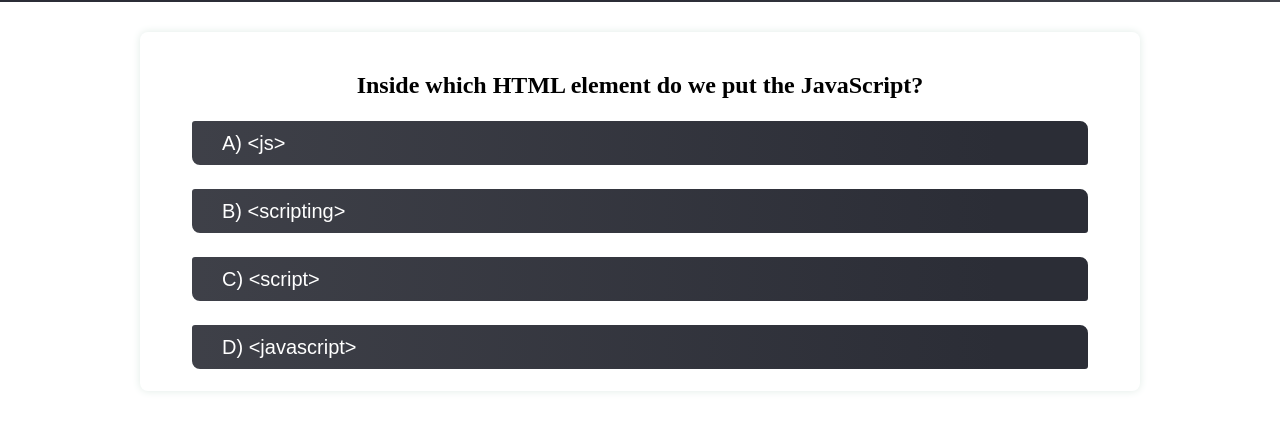
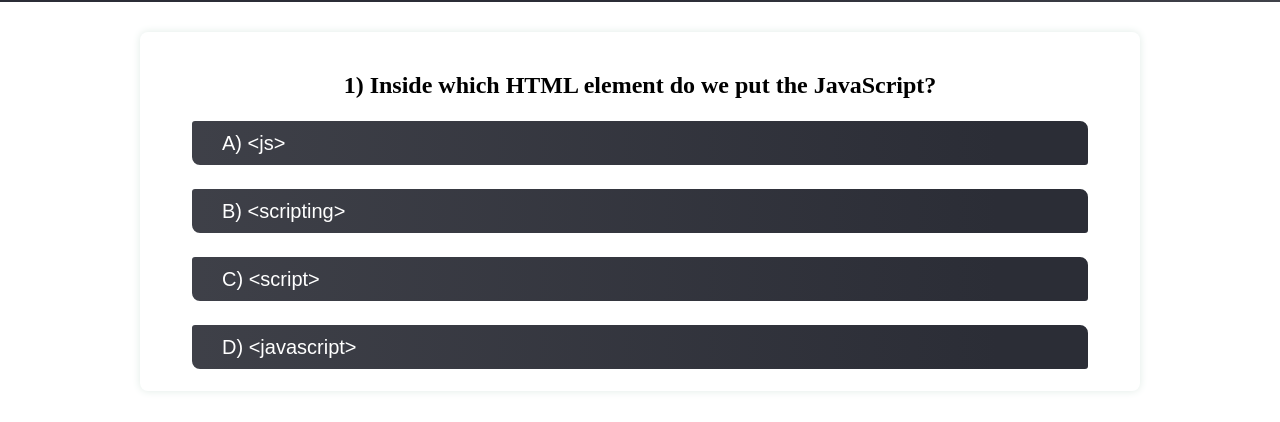
Before and after one commit to jeffgrasso42/code-quiz, a plain HTML site: page index.html in a window 1280 px wide. Both pictures are taken after a click on the button "Start". Shown: the part 48-470 px from the top of the page. Drawn offline with Linux system fonts and the light colour scheme.

Commit message:
refactored buildQuestion function, added hideElement() and displayElement()

```diff
--- a/assets/js/questions.js
+++ b/assets/js/questions.js
@@ -1,13 +1,32 @@
 var questions = [
   {
-    text: "Inside which HTML element do we put the JavaScript?",
-    choices: ["A) &lt;js&gt;", "B) &lt;scripting&gt;", "C) &lt;script&gt;", "D) &lt;javascript&gt;"],
-    correct: "C) <script>"
+    text: "1) Inside which HTML element do we put the JavaScript?",
+    choices: [
+      'A) &lt;js&gt;',
+      'B) &lt;scripting&gt;',
+      'C) &lt;script&gt;',
+      'D) &lt;javascript&gt;'
+    ],
+    correct: 'C) <script>'
   },
   {
-    text: "question 2",
-    choices: ["a", "b", "c", "d"],
-    correct: "b"
+    text: 'What is the correct syntax for referromg tp an external script called "script.js"',
+    choices: [
+      'A) &ltscript src="script.js"&gt;',
+      'B) &ltscript name="script.js"&gt;',
+      'C) &ltscript href="script.js"&gt;',
+      'C) &ltscript href="script.js"&gt;'],
+    correct: 'A) &ltscript src="script.js"&gt;'
+  },
+  {
+    text: "3) What is the correct JavaScript syntax to change the content of the HTML element below?",
+    choices: [
+      'A) document.getElement("p").innerHTML = "Hello World!;"',
+      'B) #demo.innerHTML = "Hello World!";',
+      'C) document.getElementById("demo").innerHTML = "Hello World!";',
+      'D) document.getElementByName("p").innerHTML = "Hello World!";'
+    ],
+    correct: 'B) #demo.innerHTML = "Hello World!";'
   },
   {
     text: "question 3",
--- a/assets/js/script.js
+++ b/assets/js/script.js
@@ -1,42 +1,74 @@
-//click start button ask first question
-//select start button
+/*
+Dependencies
+  questions.js
+*/
+
+// Variable Declarations
+
 var timerBoxEl = document.querySelector(".timer-box");
 var timerEl = document.getElementById("timer");
 var buttonEl = document.getElementById("start-button");
 var quizSectionEl = document.querySelector(".quiz");
-var choices = ["A", "B", "C", "D"];
+var buttonBoxEl = document.querySelector('.button-box');
 var qIndex = 0;
 var choiceAEl, choiceBEl, choiceCEl, choiceDEl;
 var buttonBox = document.querySelector(".button-box");
 var secondsLeft = 61;
 
-function startGame() {
-  document.querySelector(".start").classList.add("hide");
-  quizSectionEl.classList.remove("hide");
+// begins multiple choice quiz
+function startQuiz() {
+  hideElement(document.querySelector(".start"));
+  displayElement(quizSectionEl);
   buildQuestion(qIndex);
   startTimer();
 }
 
+/**
+ * Adds class with 'display: none;' to e.
+ *
+ * @param {element} e the element to hide.
+ */
+function hideElement(e) {
+  e.classList.add("hide");
+}
+
+/**
+ * Removes class with 'display: none;' from e.
+ *
+ * @param {element} e the element to display.
+ */
+function displayElement(e) {
+  e.classList.remove("hide");
+}
+
+/**
+ * Builds multiple choice question from object at qIndex in the
+ * questions array.
+ *
+ * @param {number} qIndex The index of the current a question object.
+ */
 function buildQuestion (qIndex) {
+  // check if qIndex is within the range of the questions array
   if (qIndex < questions.length) {
+    buttonBoxEl.innerHTML = ''
+    var currentQuestion = questions[qIndex];
+    // Display the question
     document.getElementById("question-text").innerHTML = questions[qIndex].text;
 
-    document.getElementById('choiceButtons').innerHTML=
-    `
-    <button>${questions[qIndex].choices[0]}</button>
-    <button>${questions[qIndex].choices[1]}</button>
-    <button>${questions[qIndex].choices[2]}</button>
-    <button>${questions[qIndex].choices[3]}</button>
-    `
+    // Create buttons for multiple choice options
+    currentQuestion.choices.forEach(function (choice) {
+      buttonBoxEl.innerHTML += `<button>${choice}</button>`
+    })
   } else {
     showResults();
   }
 }
 
-function showResults() {
-  quizSectionEl.classList.add("hide");
-  document.querySelector(".end").classList.remove('hide');
-}
+// // display results of multiple choice quiz
+// function showResults() {
+//   hideElement(quizSectionEl); //remove display of quiz section
+//   displayElement(document.querySelector(".results")); // display results section
+// }
 
 function startTimer () {
   console.log(timerBoxEl);
@@ -45,7 +77,7 @@ function startTimer () {
 
   var timerInterval = setInterval(function() {
     secondsLeft--;
-    timerEl.textContent = secondsLeft;
+    timerEl.innerHTML = secondsLeft;
 
     if(secondsLeft === 0) {
       clearInterval(timerInterval);
@@ -58,13 +90,18 @@ function checkAnswer (event) {
   if(answerClicked === questions[qIndex].correct) {
     console.log("correct");
   } else {
-    console.log("wrong");
-    secondsLeft -= 5;
+    timerEl.innerHTML = -5;
+    // pause program for 0.5sec to allow -5 to display
+    setTimeout(() => {}, 500)
   }
+  // timer penalty for wrong answer
+  secondsLeft -= 5;
+  // qIndex variable increased to move to next question
   qIndex++;
+  // build next question
   buildQuestion(qIndex);
-
 }
 
-buttonEl.addEventListener("click", startGame);
+// even listeners
+buttonEl.addEventListener("click", startQuiz);
 buttonBox.addEventListener("click", checkAnswer);
--- a/index.html
+++ b/index.html
@@ -24,11 +24,11 @@
       <button id="start-button">Start</button>
     </section>
     <section class="quiz hide">
-      <h3 id="question-text">Sample Question</h3>
-      <div class="button-box" id="choiceButtons">
+      <h3 id="question-text"></h3>
+      <div class="button-box">
       </div>
     </section>
-    <section class="end hide">
+    <section class="results hide">
 
     </section>
   </main>
```
